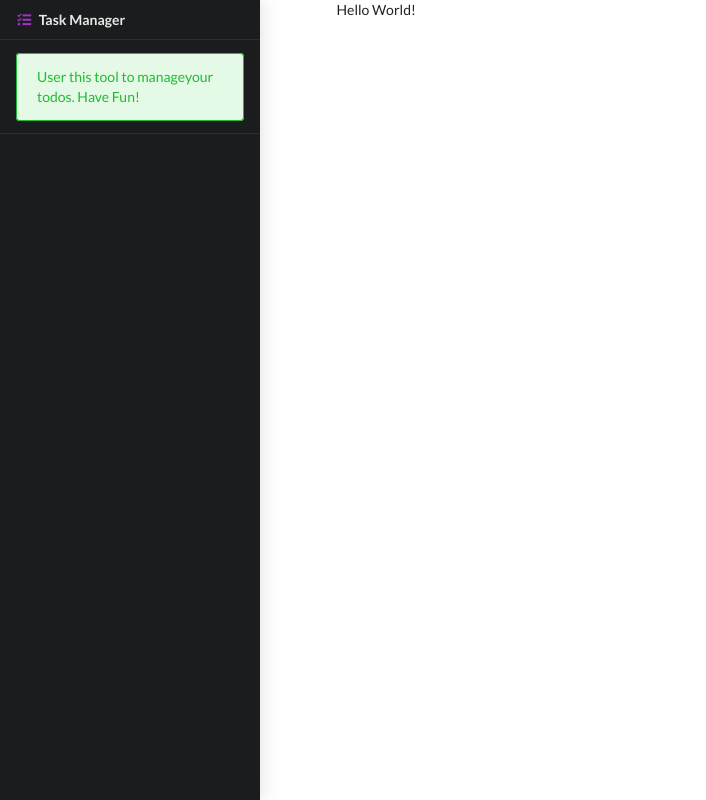
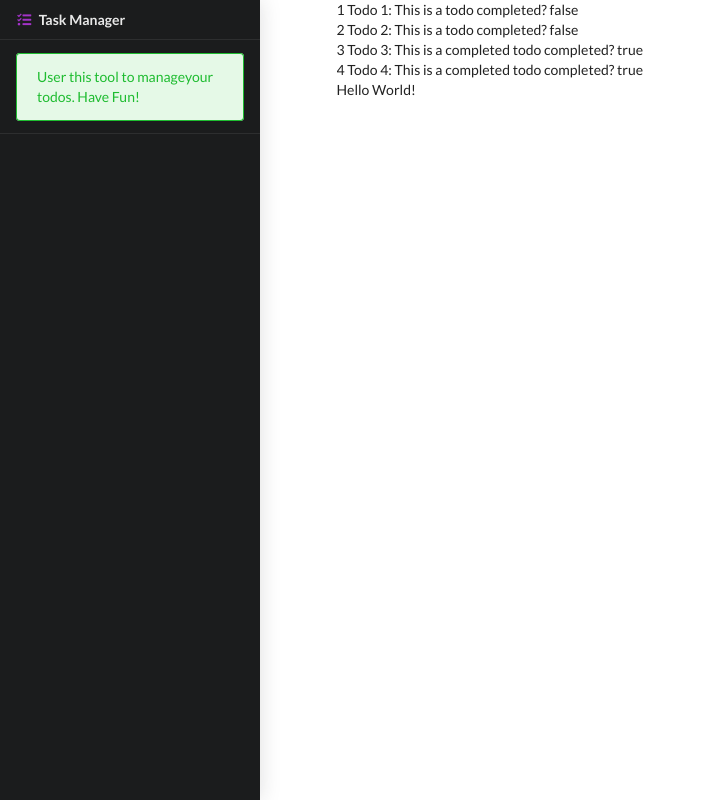
Before and after one commit to efranco89/task-manager, a plain HTML site: page index.html in a window 1280 px wide. Shown: the whole page, without its empty margins (0-706 px from the left). Drawn offline with nearby package versions, Linux system fonts and the light colour scheme.

Commit message:
Adding and displaying task list

```diff
--- a/app.js
+++ b/app.js
@@ -1,6 +1,12 @@
 var app = new Vue({
   el: '#app',
   data: {
+    tasks: [
+      { id: 1, name: 'Todo 1', description: 'This is a todo', completed: false },
+      { id: 2, name: 'Todo 2', description: 'This is a todo', completed: false },
+      { id: 3, name: 'Todo 3', description: 'This is a completed todo', completed: true },
+      { id: 4, name: 'Todo 4', description: 'This is a completed todo', completed: true },
+    ],
     message: 'Hello World!'
   }
 })
--- a/index.html
+++ b/index.html
@@ -21,6 +21,9 @@
         </div>
       </div>
       <div class="ui container pusher">
+        <div v-for="task in tasks">
+          {{task.id}} {{ task.name }}: {{ task.description}} completed? {{ task.completed }}
+        </div>
         {{message}}
       </div>
     </div>
```
